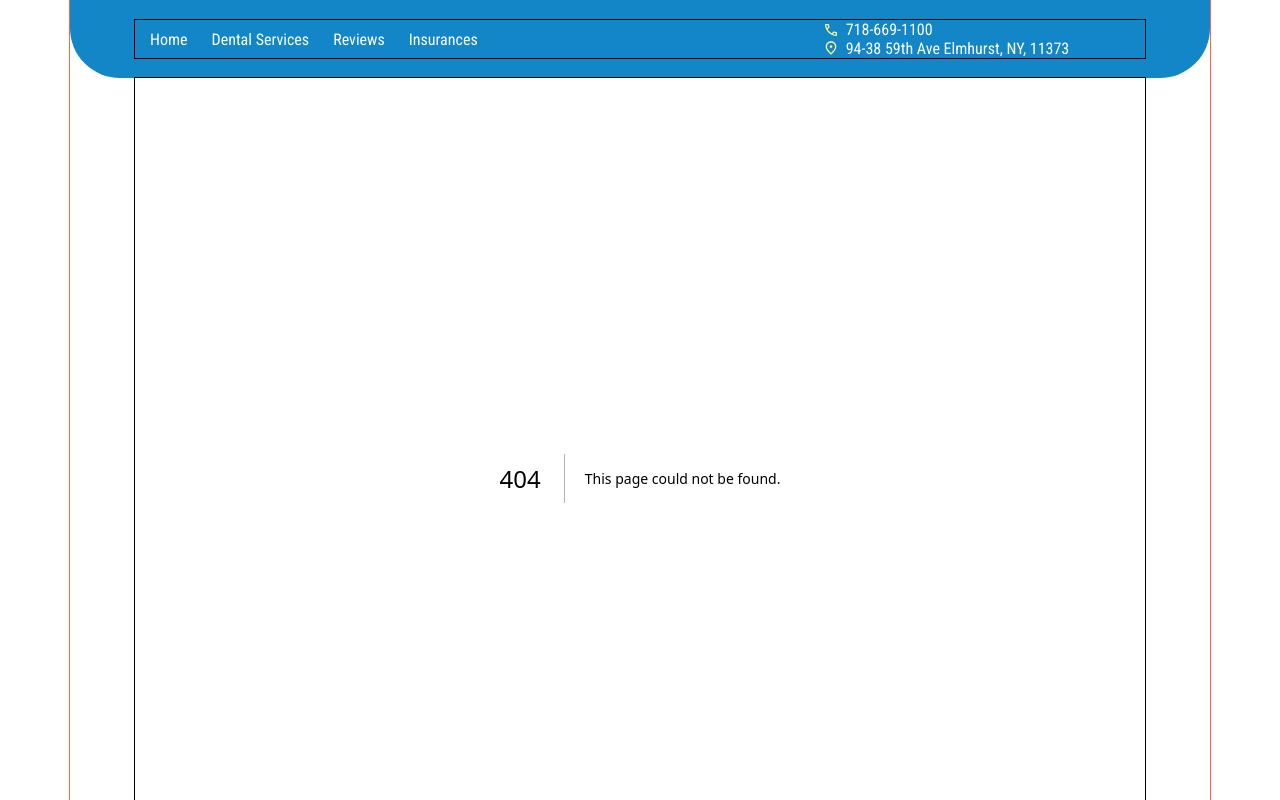
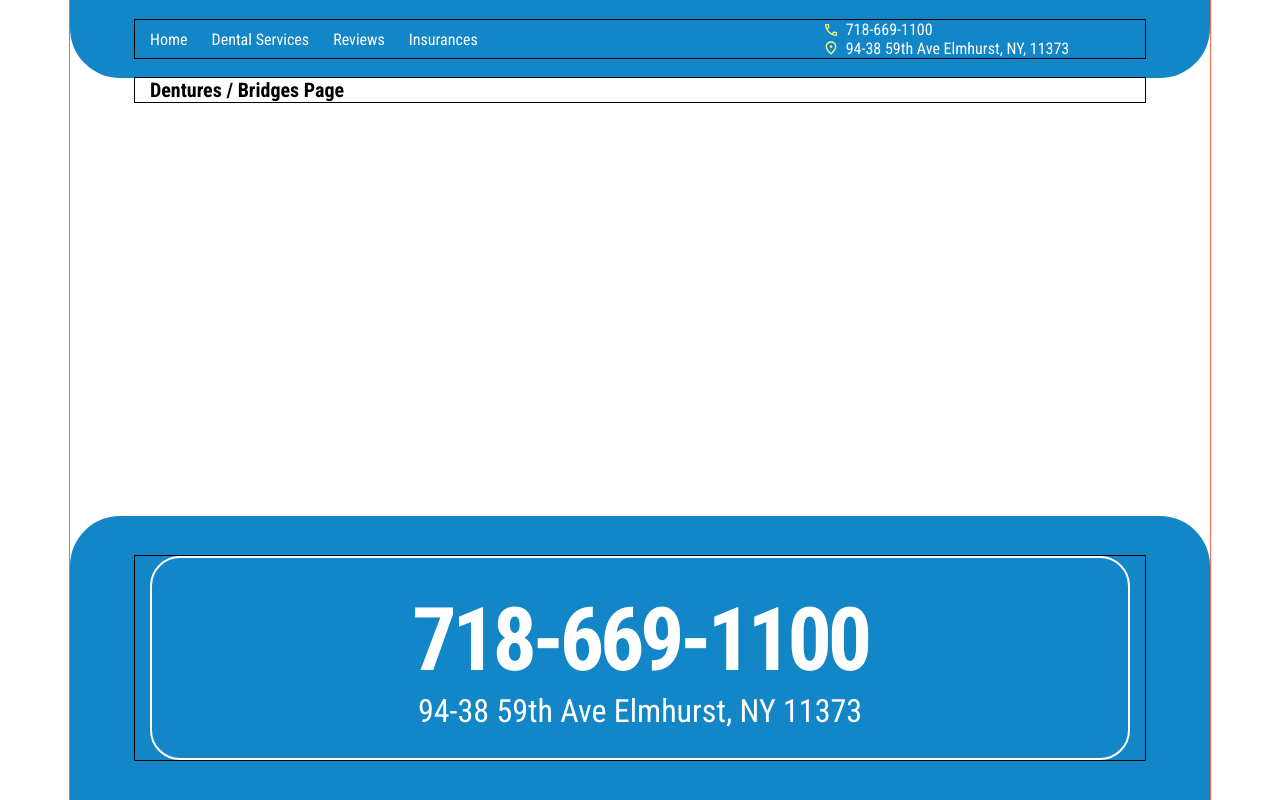
Before and after one commit to go-doc-web/dental-elida-app, a Next.js app: page /dentures-bridges in a window 1280 px wide. Before the commit this address had no page. Built offline with nearby package versions, Linux system fonts and the light colour scheme.

Commit message:
feat: добавлена страница Dentures / Bridges, создан файл страницы и настроен путь

```diff
--- /dev/null
+++ b/src/app/dentures-bridges/page.jsx
@@ -0,0 +1,7 @@
+import React from "react";
+
+const DenturesBridgesPage = () => {
+  return <h1>Dentures / Bridges Page </h1>;
+};
+
+export default DenturesBridgesPage;
```
